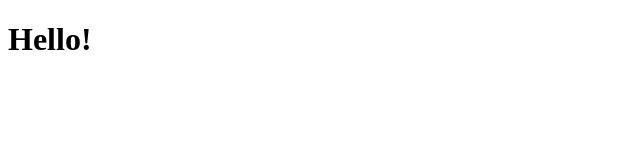
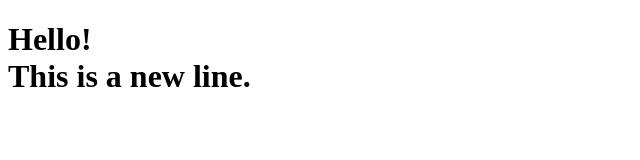
Before and after one commit to Demonite6851/Webpage, a plain HTML site: page HTML Files/index.html in a window 1280 px wide. Shown: the whole page, without its empty margins (0-640 px from the left). Drawn offline with Linux system fonts and the light colour scheme.

Commit message:
Modified: 'index.html'

```diff
--- a/HTML Files/index.html
+++ b/HTML Files/index.html
@@ -5,6 +5,6 @@
         </style>
     </head>
     <body>
-        <h1>Hello!</h1>
+        <h1>Hello!<br>This is a new line.</h1>
     </body>
 </html>
```
